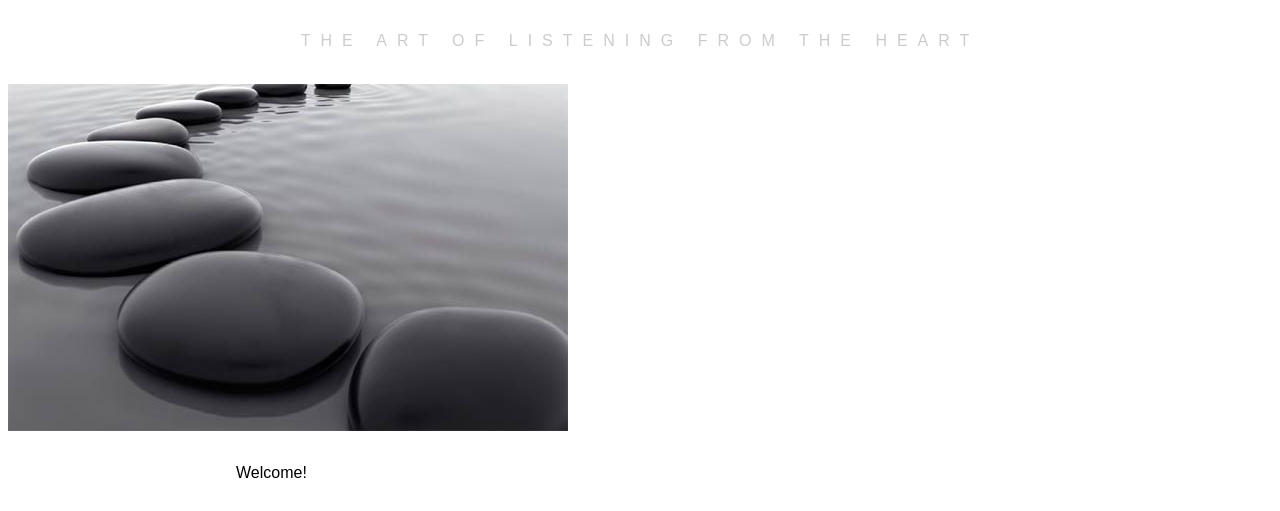
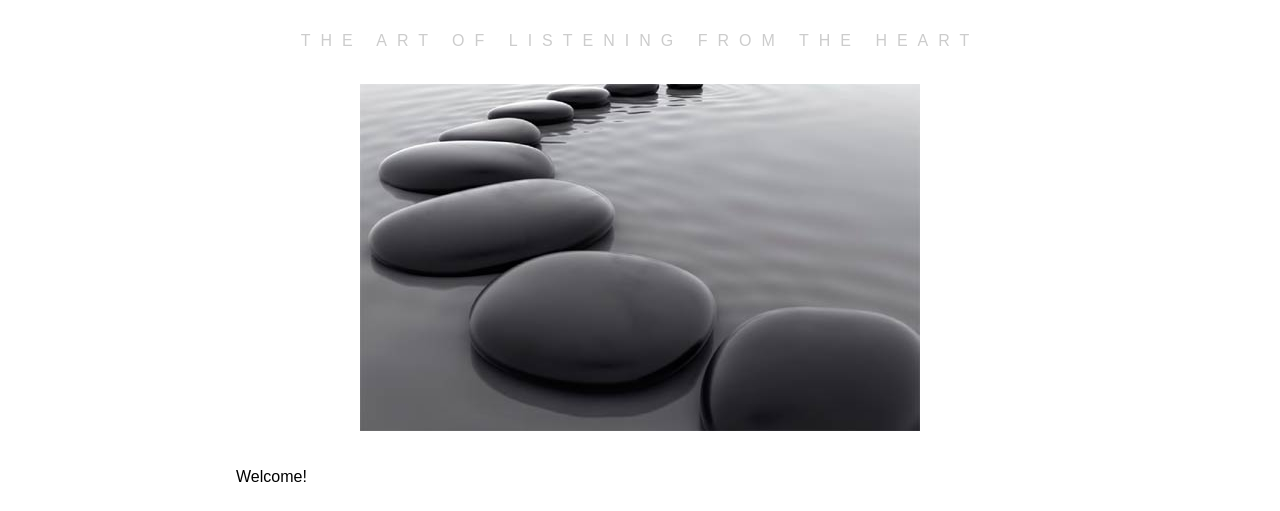
Before and after one commit to raeclmft/Listening-Heart-Counseling, a plain HTML site: page index.html in a window 1280 px wide. Shown: the part 250-761 px from the top of the page. Drawn offline with Linux system fonts and the light colour scheme; a web font is replaced by a local one.

Commit message:
Update index.html

```diff
--- a/index.html
+++ b/index.html
@@ -23,7 +23,10 @@
 
     <p></p>
 
-    <img src = "Home.jpg" align="center">
+    <div style="text-align: center">
+        <img src="Home.jpg"/>
+    </div>
+
 
             <p>Welcome!</p>
 
```
